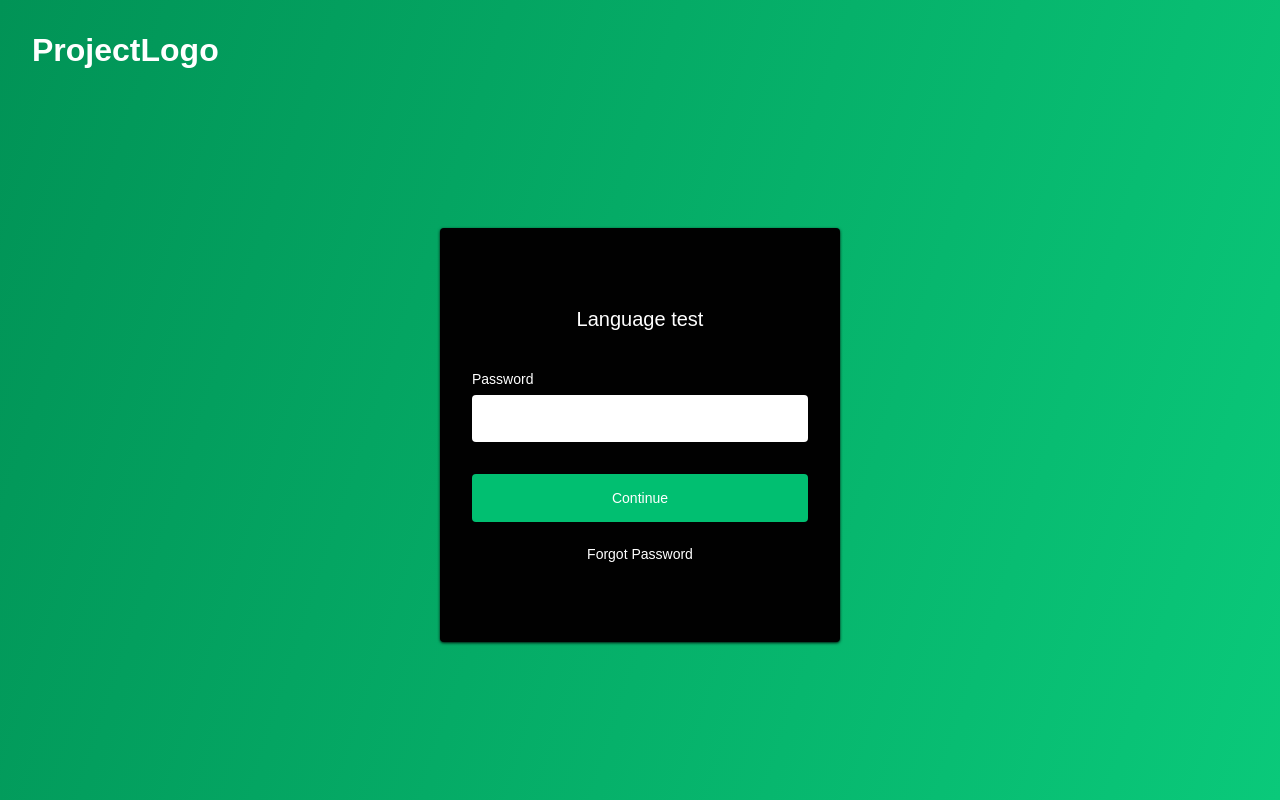
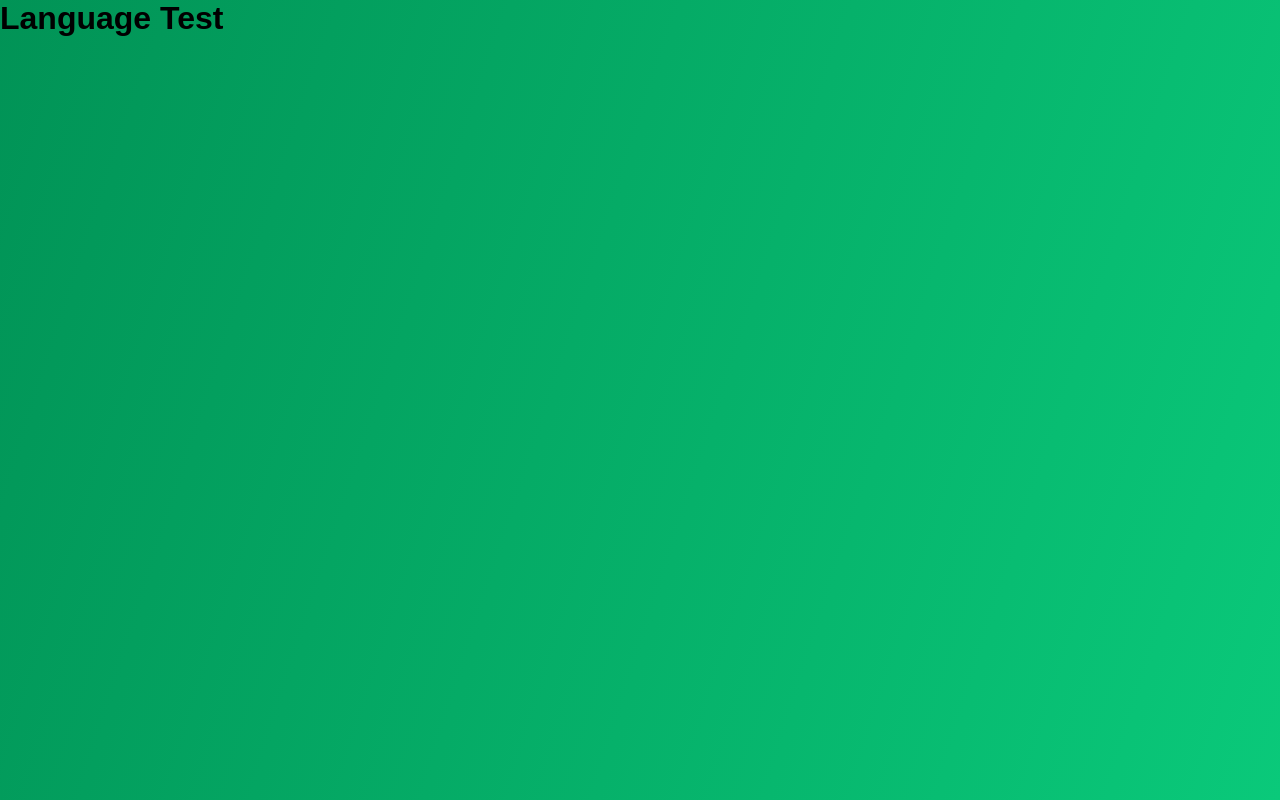
Before and after one commit to AnnaAn01/language-courses-react-website, a React (Create React App) app: page /langtestwindow in a window 1280 px wide. Built offline with nearby package versions, Linux system fonts and the light colour scheme; a web font is replaced by a local one.

Commit message:
creating language test page

```diff
--- a/src/components/LangTestWindow/index.js
+++ b/src/components/LangTestWindow/index.js
@@ -16,18 +16,7 @@ const LangTestWindow = () => {
   return (
     <>
       <Container>
-        <FormWrap>
-          <Icon to="/">ProjectLogo</Icon>
-          <FormContent>
-            <Form action="#">
-              <FormH1>Language test</FormH1>
-              <FormLabel htmlFor="for">Password</FormLabel>
-              <FormInput type="password" required />
-              <FormButton type="submit">Continue</FormButton>
-              <Text>Forgot Password</Text>
-            </Form>
-          </FormContent>
-        </FormWrap>
+        <h1>Language Test</h1>
       </Container>
     </>
   );
```
